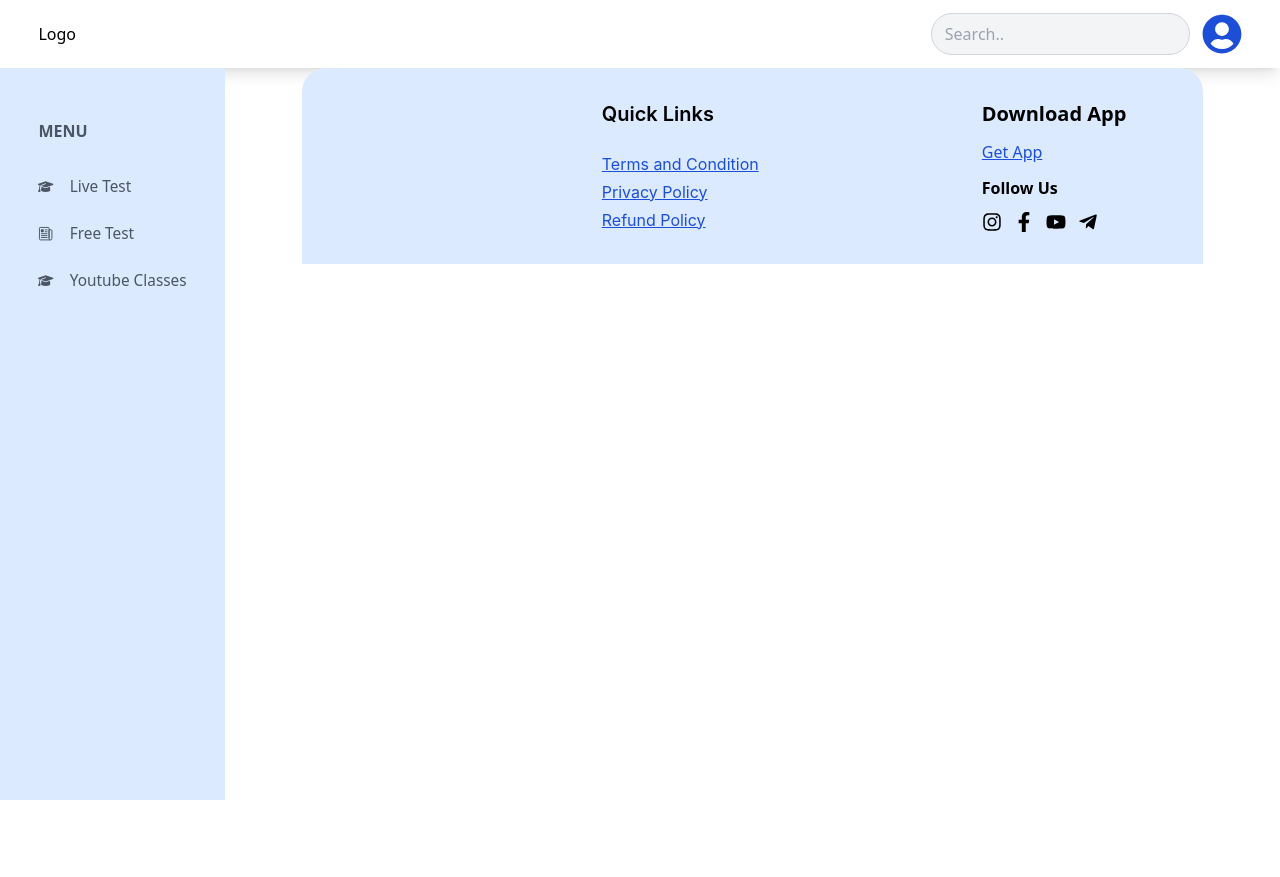
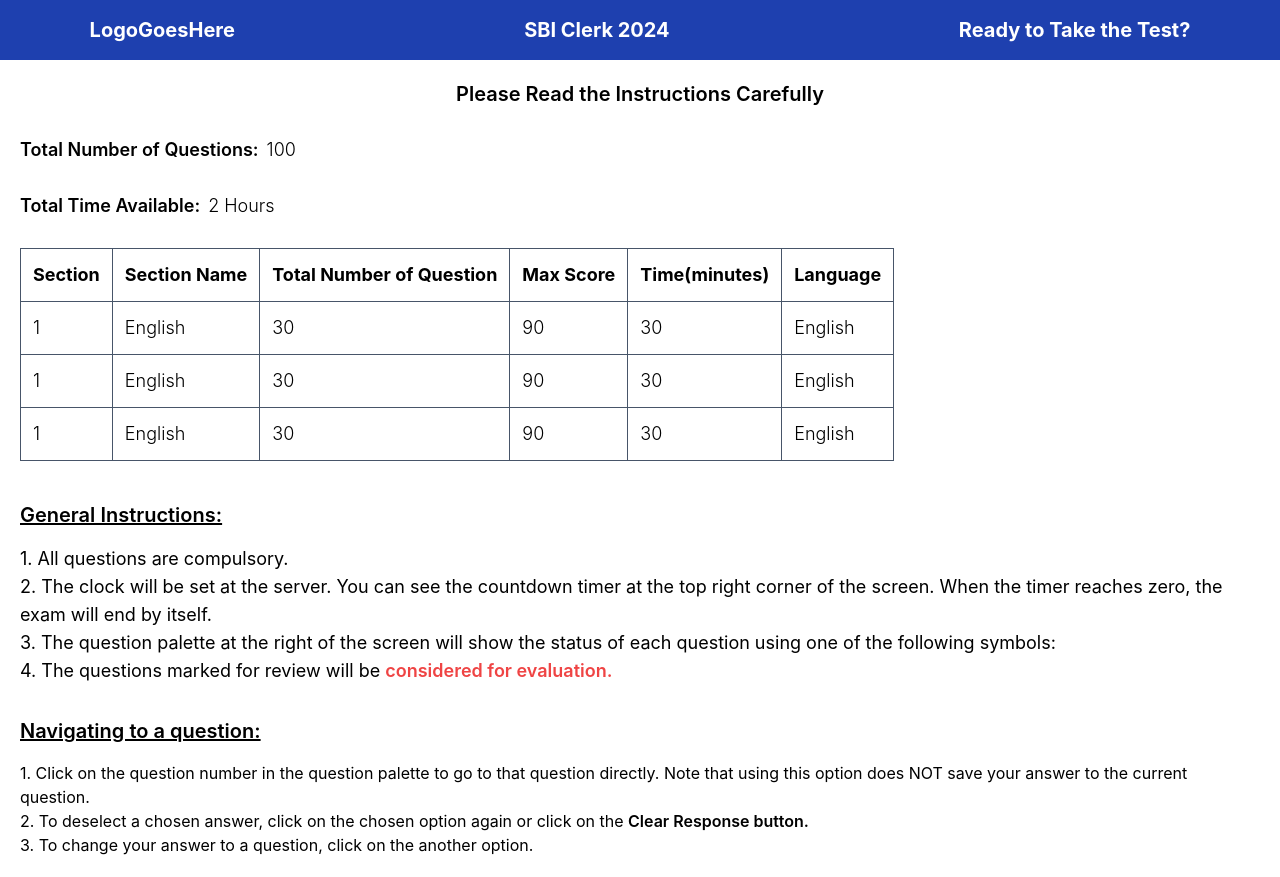
Before and after one commit to nikhildhanda04/TestWebsite, a React (Vite) app: page /testwindow in a window 1280 px wide. Before the commit the page ends 800 px from the top, so only its background shows below. Built offline with nearby package versions, Linux system fonts and the light colour scheme.

Commit message:
added: testwindow, and made changes in the layout

```diff
--- a/src/App.jsx
+++ b/src/App.jsx
@@ -4,6 +4,8 @@
 import Login from "./screens/Login"
 import Tests from "./screens/Tests"
 import Pricing from "./screens/Pricing"
+import TestWindow from "./screens/TestWindow/TestWindow"
+
 import { BrowserRouter as Router, Routes, Route } from "react-router-dom"
 function App() {
   return (
@@ -16,6 +18,7 @@
           <Route path="/" element={<Login/>} />
           <Route path="/tests" element={<Tests />} />
           <Route path="/pricing" element={<Pricing/>} />
+          <Route path="/testwindow" element={<TestWindow/>} />
         </Routes>
       </Layout>
     </Router>
--- /dev/null
+++ b/src/components/TestWindow/InsTable.jsx
@@ -0,0 +1,48 @@
+import React from 'react'
+
+const InsTable = () => {
+  return (
+    <>
+    <table className='border border-slate-600 font-[inter] text-lg'>
+        <thead>
+            <tr className=''>
+                <th className='border  border-slate-600 mx-4 p-3'>Section</th>
+                <th className='border border-slate-600 mx-4 p-3 '>Section Name</th>
+                <th className='border border-slate-600 mx-4 p-3'>Total Number of Question</th>
+                <th className='border border-slate-600 mx-4 p-3'>Max Score</th>
+                <th className='border border-slate-600 mx-4 p-3'>Time(minutes)</th>
+                <th className='border border-slate-600 mx-4 p-3 '>Language</th>
+            </tr>
+        </thead>
+        <tbody>
+            <tr>
+                <td className='border border-slate-600 mx-4 p-3 font-light'>1</td>
+                <td className='border border-slate-600 mx-4 p-3 font-light'>English</td>
+                <td className='border border-slate-600 mx-4 p-3 font-light'>30</td>
+                <td className='border border-slate-600 mx-4 p-3 font-light'>90</td>
+                <td className='border border-slate-600 mx-4 p-3 font-light'>30</td>
+                <td className='border border-slate-600 mx-4 p-3 font-light'>English</td>
+            </tr>
+            <tr>
+                <td className='border border-slate-600 mx-4 p-3 font-light'>1</td>
+                <td className='border border-slate-600 mx-4 p-3 font-light'>English</td>
+                <td className='border border-slate-600 mx-4 p-3 font-light'>30</td>
+                <td className='border border-slate-600 mx-4 p-3 font-light'>90</td>
+                <td className='border border-slate-600 mx-4 p-3 font-light'>30</td>
+                <td className='border border-slate-600 mx-4 p-3 font-light'>English</td>
+            </tr>
+            <tr>
+                <td className='border border-slate-600 mx-4 p-3 font-light'>1</td>
+                <td className='border border-slate-600 mx-4 p-3 font-light'>English</td>
+                <td className='border border-slate-600 mx-4 p-3 font-light'>30</td>
+                <td className='border border-slate-600 mx-4 p-3 font-light'>90</td>
+                <td className='border border-slate-600 mx-4 p-3 font-light'>30</td>
+                <td className='border border-slate-600 mx-4 p-3 font-light'>English</td>
+            </tr>
+        </tbody>
+    </table>
+    </>
+  )
+}
+
+export default InsTable
--- /dev/null
+++ b/src/components/TestWindow/Instructions.jsx
@@ -0,0 +1,67 @@
+import React from 'react'
+import InsTable from './InsTable'
+
+const Instructions = () => {
+  return (
+    <>
+      <div className='flex flex-col font-[inter] gap-7 p-5'>
+        <div className='font-semibold flex justify-center text-xl'>
+            Please Read the Instructions Carefully
+        </div>
+        <div className='text-left font-semibold text-lg'>
+            Total Number of Questions:
+            <span className='font-light ml-2'>100</span>
+        </div>
+        <div className='text-left font-semibold text-lg'>
+            Total Time Available:
+            <span className='font-light ml-2'>2 Hours</span>
+        </div>
+        <div>
+            <InsTable/>
+        </div>
+        <div className='flex flex-col gap-4'>
+            <div className='underline text-xl font-semibold mt-3'>
+                General Instructions:
+            </div>
+            <div className='font-normal text-lg'>
+            <div>
+                1. All questions are compulsory.
+            </div>
+            <div>
+                2. The clock will be set at the server. You can see the countdown timer at the top right corner of the screen. When the timer reaches zero, the exam will end by itself.
+            </div>
+            <div>
+                3. The question palette at the right of the screen will show the status of each question using one of the following symbols:
+            </div>
+            <div>
+                <img />
+            </div>
+            <div>
+                4. The questions marked for review will be <span className='text-red-500 font-semibold'> considered for evaluation. </span>
+            </div>
+            </div>
+
+            <div className='underline text-xl font-semibold mt-4'>
+                Navigating to a question:
+            </div>
+            <div>
+                <div>
+                    <div>
+                        1. Click on the question number in the question palette to go to that question directly. Note that using this option does NOT save your answer to the current question.
+                    </div>
+                    <div>
+                        2. To deselect a chosen answer, click on the chosen option again or click on the <span className='font-semibold'>Clear Response button.</span>
+                    </div>
+                    <div>
+                        3. To change your answer to a question, click on the another option.
+                    </div>
+                </div>
+            </div>
+        </div>
+
+      </div>
+    </>
+  )
+}
+
+export default Instructions
--- /dev/null
+++ b/src/components/TestWindow/Navbar.jsx
@@ -0,0 +1,21 @@
+import React from 'react'
+
+const Navbar = () => {
+  return (
+    <>
+      <div className='font-[inter] flex flex-row justify-between px-[7vw] py-[2vh] bg-blue-800 text-[white] font-bold text-xl'>
+        <div>
+            LogoGoesHere
+        </div>
+        <div>
+            SBI Clerk 2024
+        </div>
+        <div>
+            Ready to Take the Test?
+        </div>
+      </div>
+    </>
+  )
+}
+
+export default Navbar
--- a/src/components/Tests/TestDetailCard.jsx
+++ b/src/components/Tests/TestDetailCard.jsx
@@ -3,31 +3,31 @@
 import { FaRegQuestionCircle as Ques, FaRegClock as Clock} from "react-icons/fa";
 import { IoCheckmarkSharp as Tick } from "react-icons/io5";
 
-const TestDetailCard = () => {
+const TestDetailCard = ({Title, Questions, Time, Marks, Button}) => {
   return (
     <div className='flex flex-col w-full shadow-xl border-l-4 border-blue-600 rounded-r-xl p-4 font-[inter]'>
     <div className='flex flex-col gap-5'>
         <div className='font-medium'>
-        Bank Clerk 1
+        {Title}
         </div>
         <div className='flex p-3 flex-row gap-2 items-center'>
           <div className=''>
             <Ques size={13}/>
           </div>
           <div className='text-gray-500 font-extralight text-xs flex flex-wrap pr-1'>
-            200 Questions
+            {Questions} Questions
           </div>
           <div>
             <Clock size={13}/>
           </div>
           <div className='text-gray-500 font-extralight text-xs flex flex-wrap pr-1'>
-            2 Hours 15 Mins
+            {Time}
           </div>
           <div>
             <Tick size={13}/>
           </div>
           <div className='text-gray-500 font-extralight text-xs flex flex-wrap pr-1'>
-            50 Marks
+            {Marks} Marks
           </div>
         </div>
     </div>
@@ -38,10 +38,10 @@
 
     <a
     className='flex gap-2 items-center text-blue-500 border border-blue-500 rounded-lg p-1 ml-auto px-3 text-sm'
-    href="/pricing"
+    href="/testwindow"
     >
       <Lock size={18}/>
-      Unlock Now
+     {Button}
     </a>
     </div>
     </div>
--- a/src/components/common/Layout.jsx
+++ b/src/components/common/Layout.jsx
@@ -8,8 +8,9 @@
   const location = useLocation();
   const isLoginPage = location.pathname === '/';
   const isSignupPage = location.pathname === '/signup';
+  const isTestWindow = location.pathname === '/testwindow';
 
-  if (isLoginPage || isSignupPage) {
+  if (isLoginPage || isSignupPage || isTestWindow) {
     return <>{children}</>;
   }
 
--- /dev/null
+++ b/src/screens/TestWindow/TestWindow.jsx
@@ -0,0 +1,17 @@
+import React from 'react'
+import Navbar from '../../components/TestWindow/Navbar'
+import Instructions from '../../components/TestWindow/Instructions'
+
+const TestWindow = () => {
+  return (
+    <>
+    <div>
+      <Navbar />
+      <Instructions />
+    </div>
+
+    </>
+  )
+}
+
+export default TestWindow
--- a/src/screens/Tests.jsx
+++ b/src/screens/Tests.jsx
@@ -28,12 +28,12 @@
       Banking Awareness
       </div>
       <div className='grid grid-col-1 md:grid-cols-3 gap-7'>
-      <TestDetailCard />
-      <TestDetailCard />
-      <TestDetailCard />
-      <TestDetailCard />
-      <TestDetailCard />
-      <TestDetailCard />
+      <TestDetailCard Title="Bank Clerk 1" Questions='60' Time='2 Hours' Marks='90' Button="Take Test"/>
+      <TestDetailCard  Title="Bank Clerk 1" Questions='60' Time='2 Hours' Marks='90' Button="Unlock Now" />
+      <TestDetailCard  Title="Bank Clerk 1" Questions='60' Time='2 Hours' Marks='90' Button="Unlock Now"/>
+      <TestDetailCard  Title="Bank Clerk 1" Questions='60' Time='2 Hours' Marks='90' Button='Unclock Now'/>
+      <TestDetailCard  Title="Bank Clerk 1" Questions='60' Time='2 Hours' Marks='90'Button='Unclock Now'/>
+      <TestDetailCard  Title="Bank Clerk 1" Questions='60' Time='2 Hours' Marks='90'Button='Unclock Now'/>
       </div>
       </div>
     </div>
```
